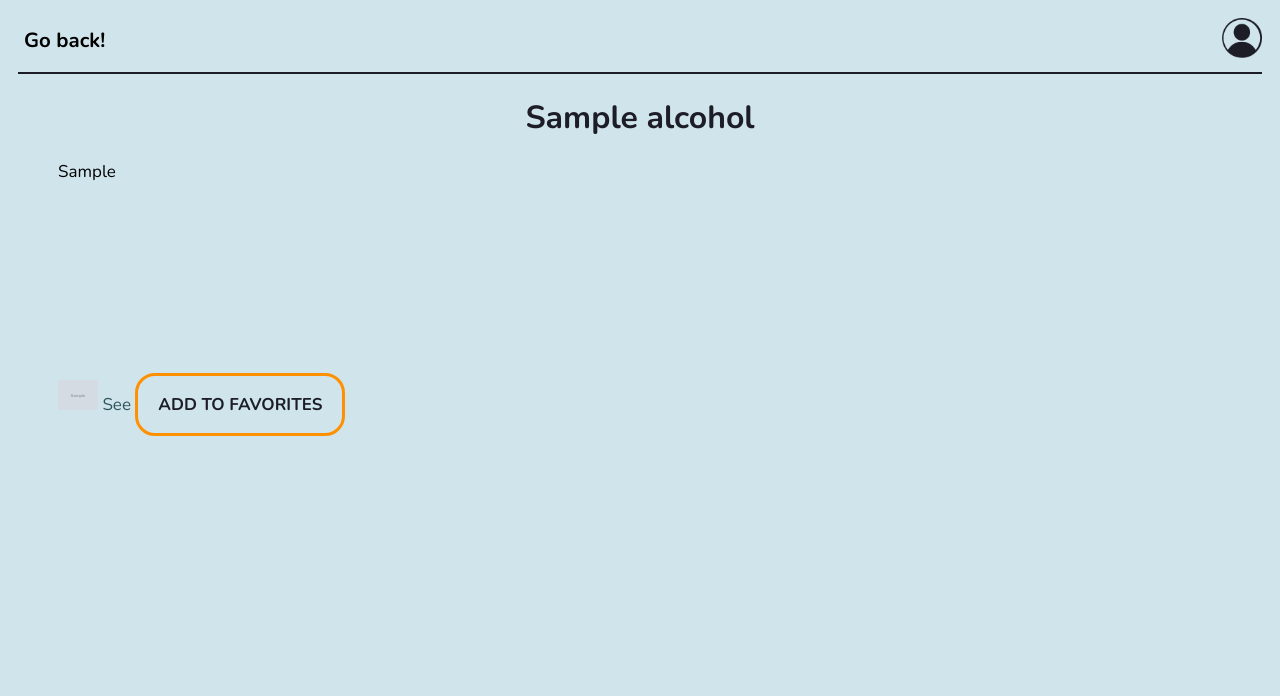
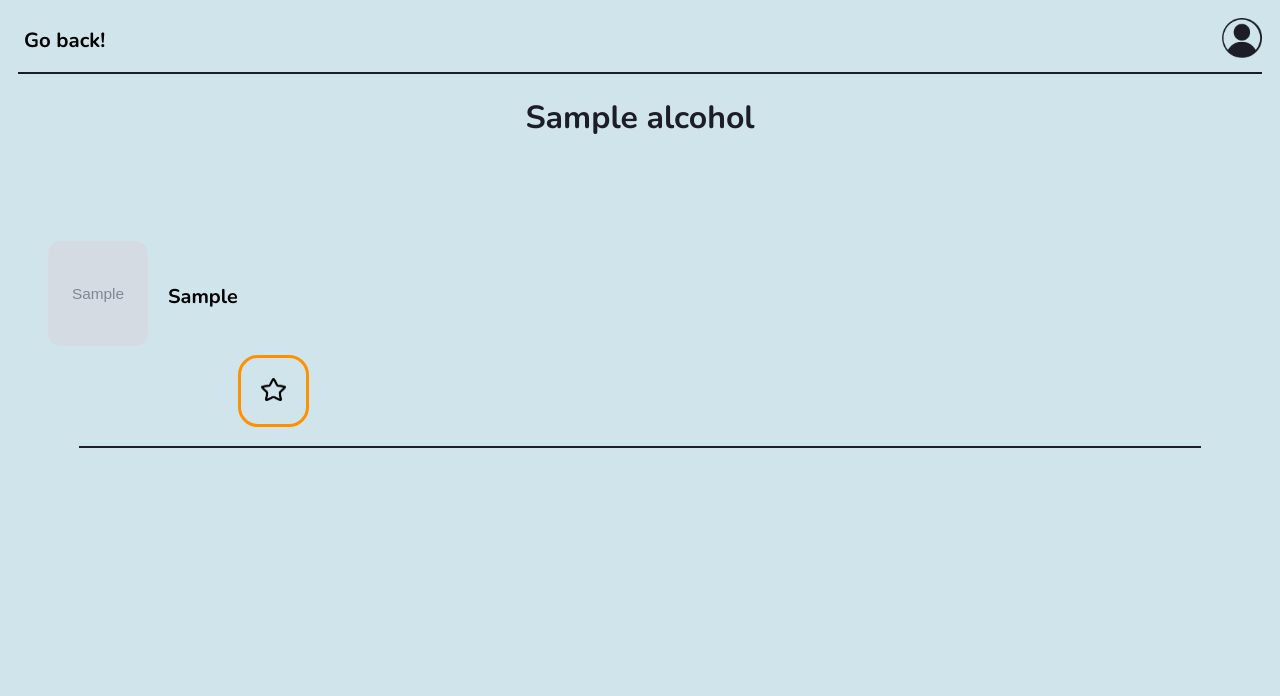
Before and after one commit to CAS-Project-2/Happy-Hour-App, a Node project: template views/cocktails/filtered-liquor.hbs in a window 1280 px wide. Shown: the top 696 px of the page. Run offline with Node 20 templates, Linux system fonts and the light colour scheme; the template is opened without the code that fills it: most values are stand-ins (such as "Sample title", 1, 10 or a date in 2020); grey boxes marked "Sample" are stand-in pictures.

Commit message:
styling lists

```diff
--- a/public/stylesheets/style.css
+++ b/public/stylesheets/style.css
@@ -22,10 +22,13 @@ h1 {
   color: #1D1D27;
   font-family: 'Nunito', sans-serif;
   font-size: xx-large;
+  text-align: center;
   font-weight:40px;
   display: flex;
   flex-direction: column;
   align-items: center;
+  margin-bottom: 0.5em;
+
 }
 
 h2 {
@@ -209,9 +212,7 @@ hr{
   color: white;
 }
 
-.section-title h1{
-  margin: 0;
-}
+
 .cocktail-list-container{
 
   width: 100%;
@@ -266,7 +267,6 @@ hr{
   font-size: 1.2em;
 }
 
-
 .liquor-list-container{
 
   border-radius: 20px;
@@ -293,7 +293,9 @@ hr{
 }
 
 
-
+button #fav-btn {
+  background-color: yellow;
+}
 .flex-outer {
   display: flex;
   flex-direction: column;
--- a/views/cocktails/cocktail-list.hbs
+++ b/views/cocktails/cocktail-list.hbs
@@ -11,8 +11,9 @@
     <a href="/cocktail/{{idDrink}}"><img src="{{strDrinkThumb}}"  class="cocktaimImg-list" alt="Cocktail Image"></a>
     <h3>{{strDrink}}</h3>
 
+
+  <a href="/users/add-to-favorites/{{idDrink}}"><button>Add to favorites</button></a>
  </div>
-  <a href="/users/add-to-favorites/{{idDrink}}"><button>Add to favorites</button></a>
  <hr>
 
 {{/each}}
--- a/views/cocktails/community-cocktail-details.hbs
+++ b/views/cocktails/community-cocktail-details.hbs
@@ -4,12 +4,13 @@
 
 <ul>
 
-  <li>Name: {{cocktail.name}}</li>
+  <img width="80px" src="{{cocktail.imgUrl}}" alt="Cocktail Image"    class="cocktail-image" />
+
+  <li> Name: {{cocktail.name}}</li>
   <li>Glass type: {{cocktail.glass}}</li>
   <li>{{cocktail.alcoholic}}</li>
   <li>Ingredients: {{cocktail.ingredients}}</li>
   <li>Instructions: {{cocktail.instructions}}</li>
-  <img width="80px" src="{{cocktail.imgUrl}}" alt="Cocktail Image" />
 
   {{#if showEdit}}
     <a href="/cocktail/community/{{cocktail.id}}/edit">Edit</a>
--- a/views/cocktails/filtered-liquor.hbs
+++ b/views/cocktails/filtered-liquor.hbs
@@ -4,13 +4,16 @@
  <input id="back-button" type="button" value="Go back!" onclick="history.back()">
 </form>
 
-<ul>
 
+
+<div class="cocktail-list-container">
   {{#each cocktails}}
-    <li>{{strDrink}}</li>
-    <img src="{{strDrinkThumb}}" width="40px" alt="Cocktail Image" />
-    <a href="/cocktail/{{idDrink}}">See</a>
-   <a href="/users/add-to-favorites/{{idDrink}}"><button>Add to favorites</button></a>
+ <div class="cocktail-container">
 
+    <a href="/cocktail/{{idDrink}}"><img class="cocktaimImg-list" src="{{strDrinkThumb}}" alt="Cocktail Image" /></a>
+    <h3>{{strDrink}}</h3>
+    <a href="/users/add-to-favorites/{{idDrink}}"><button id="fav-btn"><img src="/images/fav-icon.png" width="25px" alt=""></button></a>
+ </div>
+  <hr>
 {{/each}}
-</ul>
+</div>
```
Also changed, not shown: views/cocktails/community-cocktails.hbs (+7 -5 lines), public/images/fav-icon.png (added).
